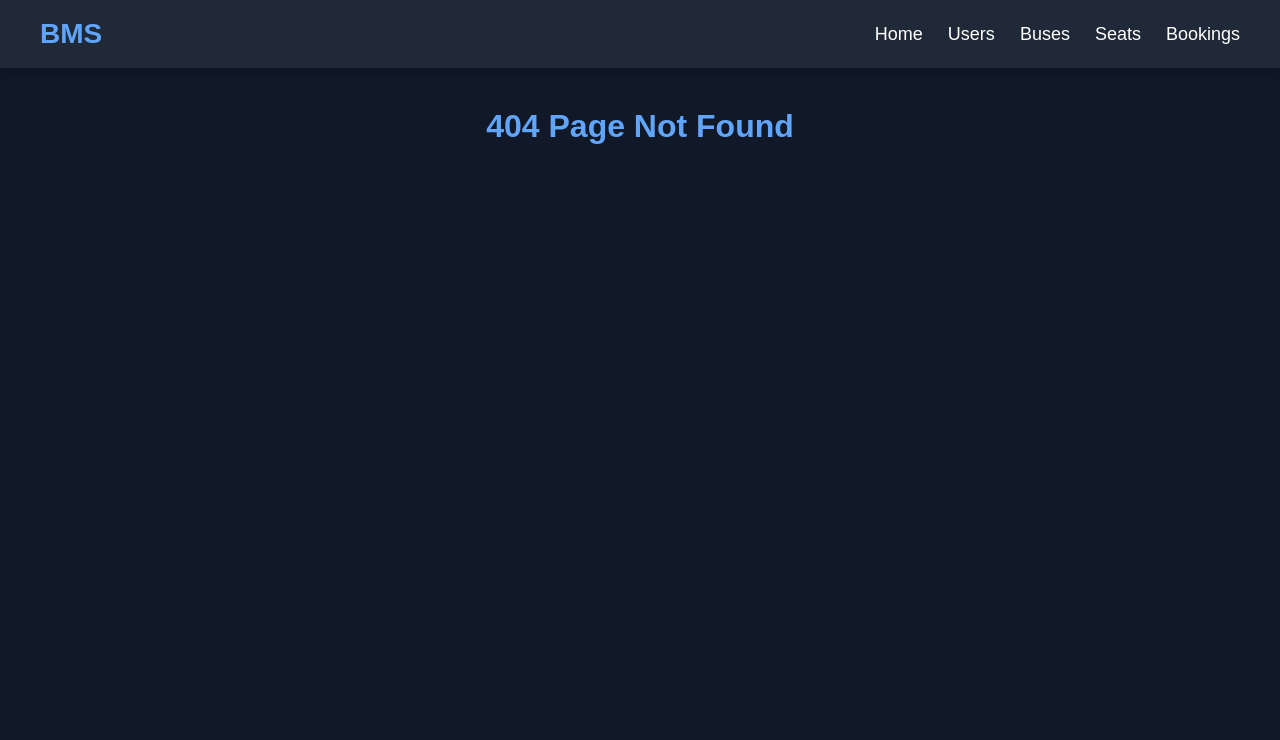
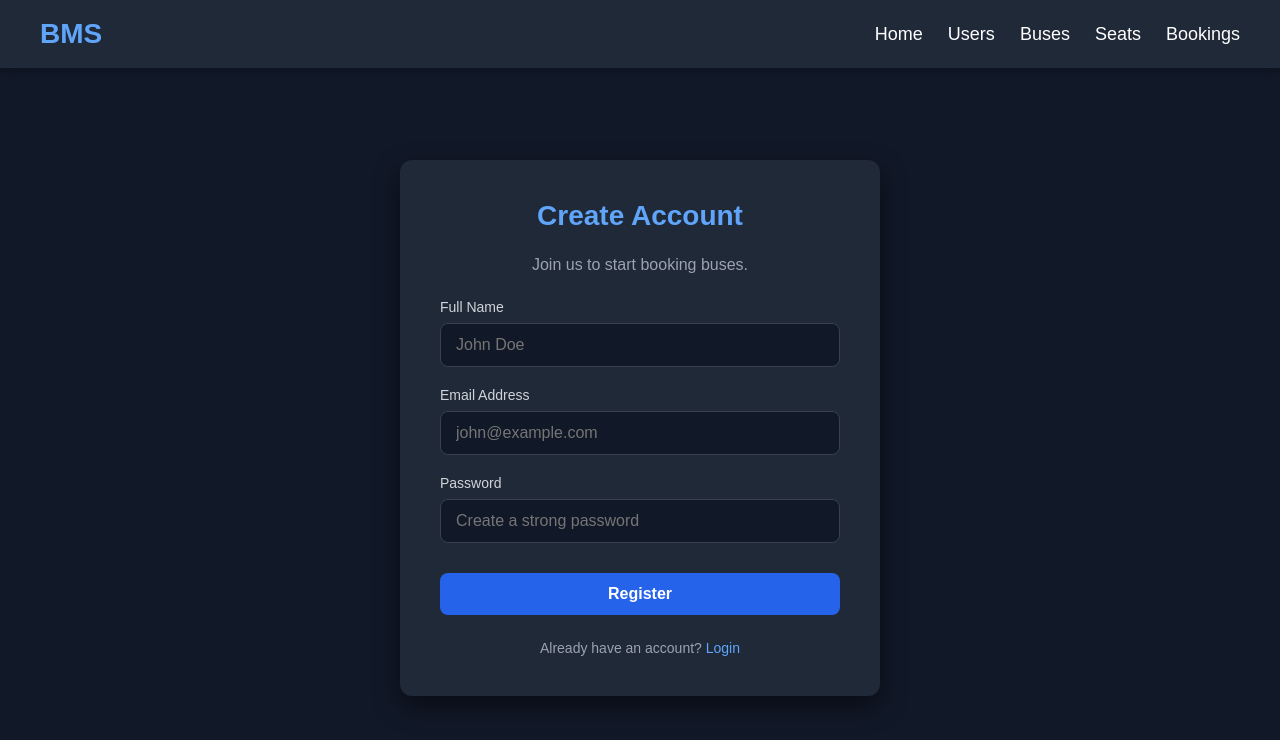
Before and after one commit to srivardhan1107/Bus-Booking, a React (Vite) app in the folder busbooking-frontend/: page /register in a window 1280 px wide. Before the commit this address had no page. Shown: the top 740 px of the page. Built offline with nearby package versions, Linux system fonts and the light colour scheme.

Commit message:
abbu second time

```diff
--- a/busbooking-frontend/src/App.jsx
+++ b/busbooking-frontend/src/App.jsx
@@ -1,4 +1,6 @@
-import { BrowserRouter, Routes, Route } from "react-router-dom";
+import { BrowserRouter, Routes, Route, Navigate } from "react-router-dom";
+import { useContext } from "react";
+import { AuthProvider, AuthContext } from "./context/AuthContext";
 
 import Navbar from "./components/Navbar";
 
@@ -8,32 +10,50 @@ import Buses from "./pages/Buses";
 import Seats from "./pages/Seats";
 import Bookings from "./pages/Bookings";
 import NotFound from "./pages/NotFound";
+import Login from "./pages/Login";
+import Register from "./pages/Register";
+
+const ProtectedRoute = ({ children }) => {
+  const { user, loading } = useContext(AuthContext);
+
+  if (loading) return <div>Loading...</div>;
+
+  if (!user) {
+    return <Navigate to="/login" replace />;
+  }
+
+  return children;
+};
 
 function App() {
 
   return (
+    <AuthProvider>
+      <BrowserRouter>
 
-    <BrowserRouter>
+        <Navbar />
 
-      <Navbar />
+        <Routes>
 
-      <Routes>
+          <Route path="/login" element={<Login />} />
+          <Route path="/register" element={<Register />} />
 
-        <Route path="/" element={<Home />} />
+          <Route path="/" element={<ProtectedRoute><Home /></ProtectedRoute>} />
 
-        <Route path="/users" element={<Users />} />
+          <Route path="/users" element={<ProtectedRoute><Users /></ProtectedRoute>} />
 
-        <Route path="/buses" element={<Buses />} />
+          <Route path="/buses" element={<ProtectedRoute><Buses /></ProtectedRoute>} />
 
-        <Route path="/seats" element={<Seats />} />
+          <Route path="/seats" element={<ProtectedRoute><Seats /></ProtectedRoute>} />
 
-        <Route path="/bookings" element={<Bookings />} />
+          <Route path="/bookings" element={<ProtectedRoute><Bookings /></ProtectedRoute>} />
 
-        <Route path="*" element={<NotFound />} />
+          <Route path="*" element={<NotFound />} />
 
-      </Routes>
+        </Routes>
 
-    </BrowserRouter>
+      </BrowserRouter>
+    </AuthProvider>
   );
 }
 
--- /dev/null
+++ b/busbooking-frontend/src/pages/Register.jsx
@@ -0,0 +1,85 @@
+import React, { useState, useContext } from "react";
+import { AuthContext } from "../context/AuthContext";
+import { useNavigate, Link } from "react-router-dom";
+
+const Register = () => {
+    const { register } = useContext(AuthContext);
+    const navigate = useNavigate();
+    const [userData, setUserData] = useState({ name: "", email: "", password: "", role: "USER" });
+    const [error, setError] = useState("");
+    const [loading, setLoading] = useState(false);
+
+    const handleChange = (e) => {
+        setUserData({ ...userData, [e.target.name]: e.target.value });
+    };
+
+    const handleSubmit = async (e) => {
+        e.preventDefault();
+        setError("");
+        setLoading(true);
+        try {
+            await register(userData);
+            navigate("/");
+        } catch (err) {
+            setError("Failed to register. Please try another email.");
+        } finally {
+            setLoading(false);
+        }
+    };
+
+    return (
+        <div className="auth-container">
+            <div className="auth-card">
+                <h2 className="auth-title">Create Account</h2>
+                <p className="auth-subtitle">Join us to start booking buses.</p>
+
+                {error && <div className="auth-error">{error}</div>}
+
+                <form onSubmit={handleSubmit} className="auth-form">
+                    <div className="form-group">
+                        <label>Full Name</label>
+                        <input
+                            type="text"
+                            name="name"
+                            value={userData.name}
+                            onChange={handleChange}
+                            required
+                            placeholder="John Doe"
+                        />
+                    </div>
+                    <div className="form-group">
+                        <label>Email Address</label>
+                        <input
+                            type="email"
+                            name="email"
+                            value={userData.email}
+                            onChange={handleChange}
+                            required
+                            placeholder="john@example.com"
+                        />
+                    </div>
+                    <div className="form-group">
+                        <label>Password</label>
+                        <input
+                            type="password"
+                            name="password"
+                            value={userData.password}
+                            onChange={handleChange}
+                            required
+                            placeholder="Create a strong password"
+                        />
+                    </div>
+                    <button type="submit" disabled={loading} className="auth-button">
+                        {loading ? "Signing up..." : "Register"}
+                    </button>
+                </form>
+
+                <div className="auth-footer">
+                    Already have an account? <Link to="/login">Login</Link>
+                </div>
+            </div>
+        </div>
+    );
+};
+
+export default Register;
```
